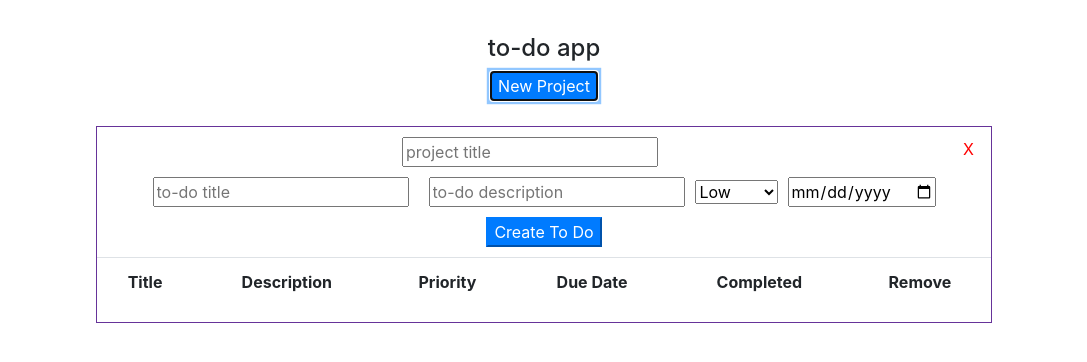
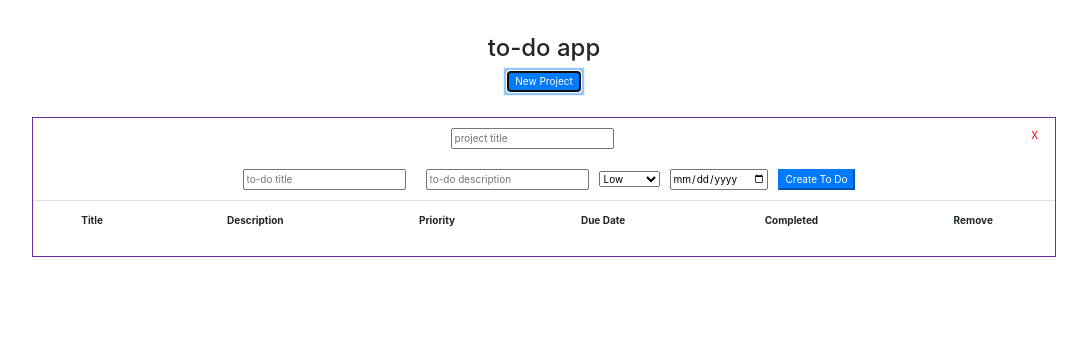
Before and after one commit to uzorjchibuzor/to-do-app-with-javascript, a website built with webpack: page dist/index.html in a window 1280 px wide. Both pictures are taken after a click on the button "New Project". Shown: the whole page, without its empty margins (96-1183 px from the left). Built offline with nearby package versions, Linux system fonts and the light colour scheme.

```diff
--- a/src/index.js
+++ b/src/index.js
@@ -18,10 +18,14 @@
 content.appendChild(newProjectButton);
 
 // New Project Event Listener
+let divIds = 0;
+function newProject() {
+  let divvy  = content.appendChild(projectDivMaker());
+  divvy.id = divIds;
+  divIds++;
+}
 
-function newProject() {
-  content.appendChild(projectDivMaker());
-}
+
 
 document
   .getElementById("new-project-button")
--- a/src/scss/index.scss
+++ b/src/scss/index.scss
@@ -4,9 +4,9 @@
 
 #content{
   text-align: center;
-  font-size: 16px;
+  font-size: 10px;
   margin: auto;
-	width: 70%;
+	width: 80%;
   &>div.project-div {
     margin-bottom: 30px;
     border: 1px solid rebeccapurple;
```
